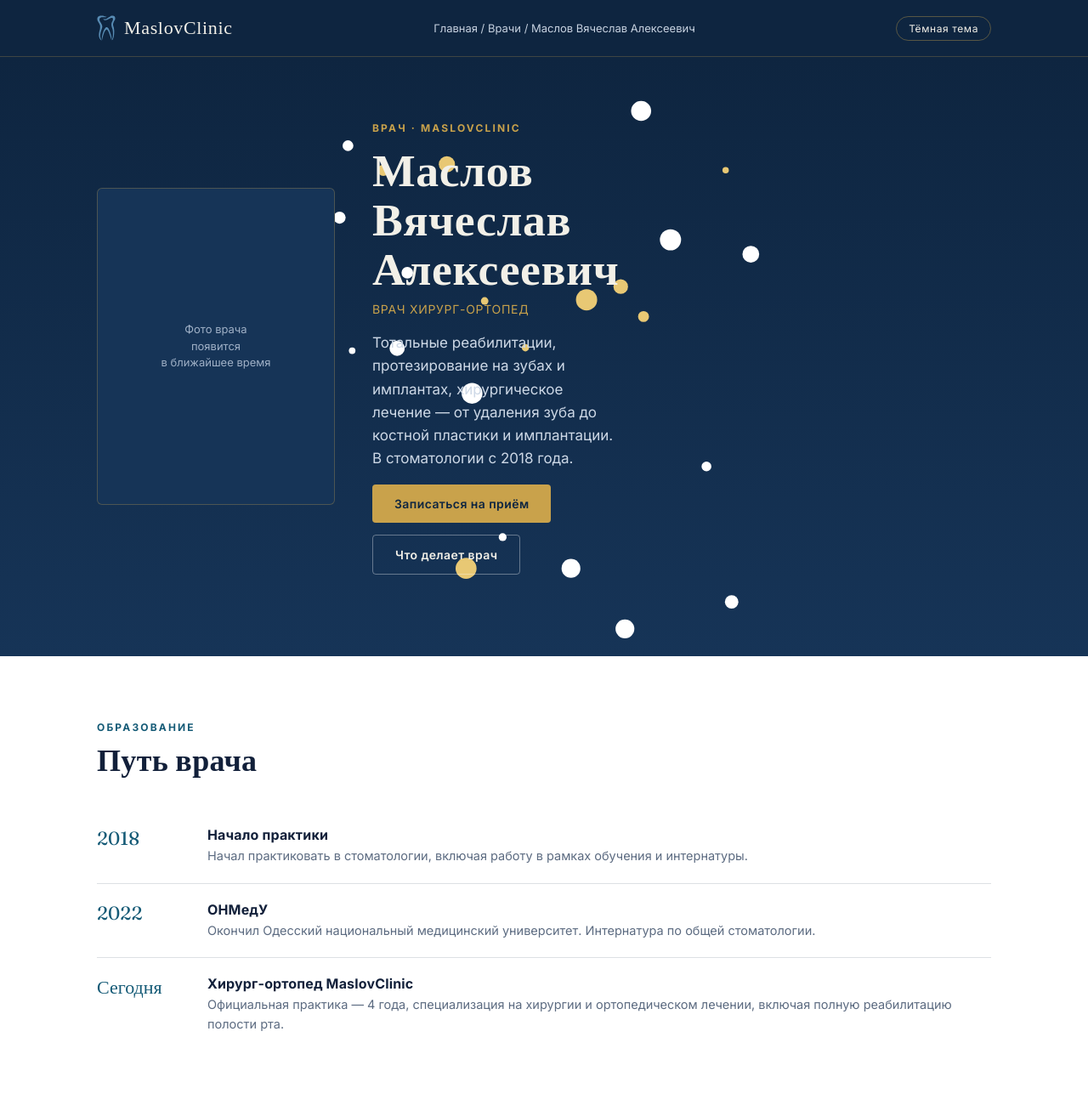
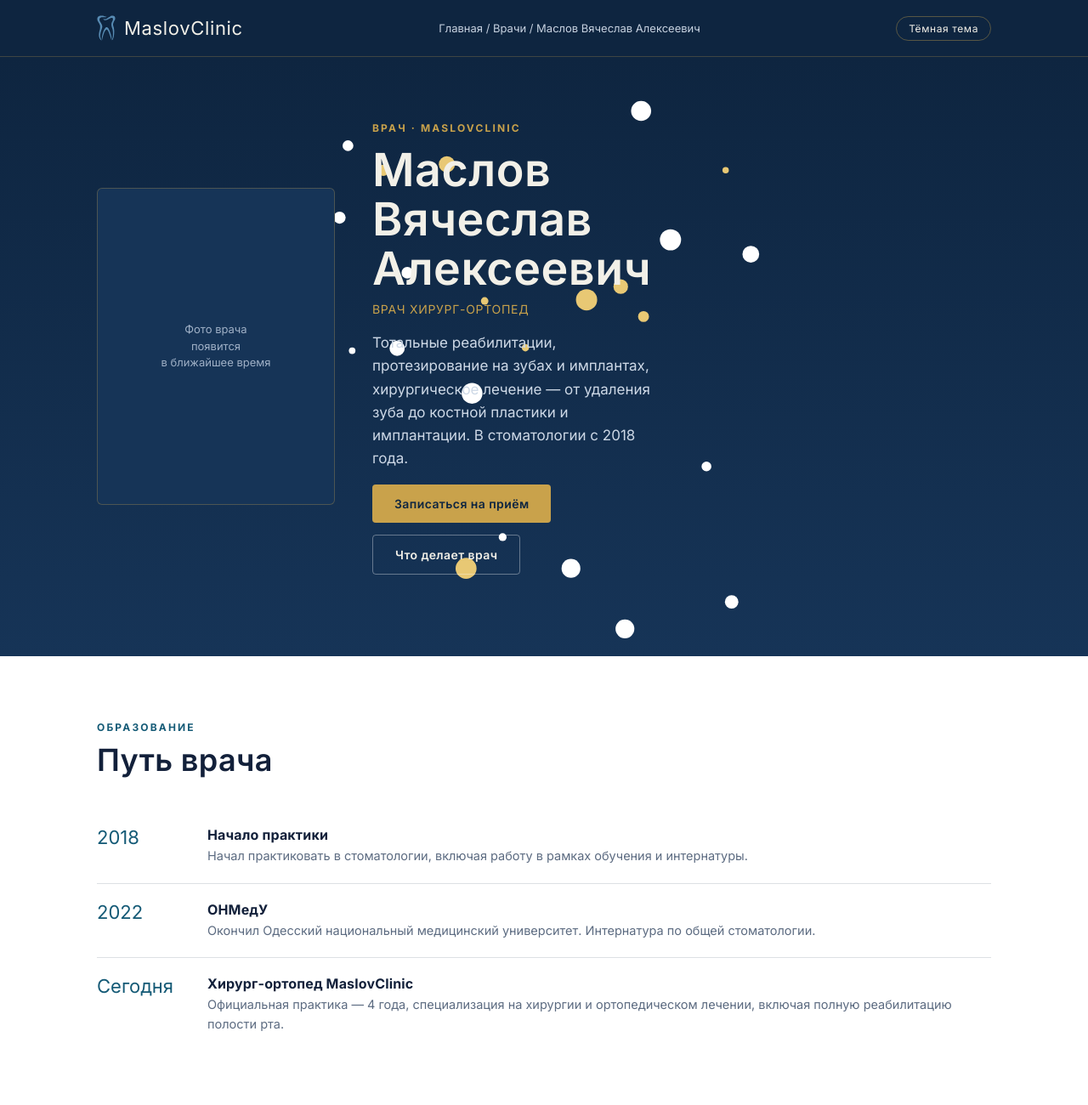
Before and after one commit to adiodua/MaslovClinic, a plain HTML site: page vrachi/maslov-vyacheslav.html in a window 1280 px wide. Shown: the top 1300 px of the page at 85% size. Drawn offline with Linux system fonts and the light colour scheme.

Commit message:
Add files via upload

```diff
--- a/vrachi/maslov-vyacheslav.html
+++ b/vrachi/maslov-vyacheslav.html
@@ -6,8 +6,13 @@
 <title>Маслов Вячеслав Алексеевич — врач хирург-ортопед | MaslovClinic Одесса</title>
 <meta name="description" content="Маслов Вячеслав Алексеевич — врач хирург-ортопед стоматологии MaslovClinic в Одессе. Тотальная реабилитация, имплантация, протезирование. Выпускник ОНМедУ, 2022.">
 <link rel="canonical" href="https://maslovclinic.com/vrachi/maslov-vyacheslav.html">
+<link rel="icon" href="/favicon.ico" sizes="32x32">
+<link rel="icon" type="image/png" sizes="32x32" href="/favicon-32.png">
+<link rel="icon" type="image/png" sizes="192x192" href="/favicon-192.png">
+<link rel="apple-touch-icon" href="/favicon-180.png">
+<meta property="og:site_name" content="MaslovClinic">
 <link rel="preconnect" href="https://fonts.googleapis.com">
-<link href="https://fonts.googleapis.com/css2?family=Fraunces:opsz,wght@9..144,400;9..144,500;9..144,600&family=Inter:wght@400;500;600;700&display=swap" rel="stylesheet">
+<link href="https://fonts.googleapis.com/css2?family=Inter:wght@400;500;600;700&display=swap" rel="stylesheet">
 <script type="application/ld+json">
 {
   "@context": "https://schema.org",
@@ -76,7 +81,7 @@
     transition:background .3s ease,color .3s ease;
   }
   h1,h2,h3,h4,.serif{
-    font-family:'Fraunces',serif;
+    font-family:'Inter',sans-serif;
     font-weight:600;
     letter-spacing:.01em;
   }
@@ -99,7 +104,7 @@
     border-bottom:1px solid rgba(201,162,75,.25);
   }
   header.site .wrap{display:flex;align-items:center;justify-content:space-between;}
-  .logo{display:flex;align-items:center;gap:10px;font-family:'Cormorant Garamond',serif;font-size:22px;letter-spacing:.03em;text-decoration:none;color:inherit;}
+  .logo{display:flex;align-items:center;gap:10px;font-family:'Inter',sans-serif;font-size:22px;letter-spacing:.03em;text-decoration:none;color:inherit;}
   .logo svg{width:22px;height:30px;}
   nav.crumbs{font-size:13px;color:#c7d2e0;}
   nav.crumbs a{color:#c7d2e0;text-decoration:none;}
@@ -144,7 +149,7 @@
     border:1px solid rgba(201,162,75,.4);border-radius:var(--radius);
     background:rgba(255,255,255,.03);
   }
-  .price-tag .num{font-family:'Fraunces',serif;font-size:30px;color:var(--gold);}
+  .price-tag .num{font-family:'Inter',sans-serif;font-size:30px;color:var(--gold);}
   .price-tag .cur{font-size:14px;color:#cdd8e6;}
   .cta-row{display:flex;gap:14px;flex-wrap:wrap;}
   .btn{
@@ -283,7 +288,7 @@
     padding:20px 0;border-bottom:1px solid var(--divider);
   }
   .timeline li:last-child{border-bottom:none;}
-  .timeline .year{font-family:'Fraunces',serif;font-size:22px;color:var(--accent);}
+  .timeline .year{font-family:'Inter',sans-serif;font-size:22px;color:var(--accent);}
   .timeline h4{margin:0 0 4px;font-size:16px;font-weight:700;font-family:'Inter',sans-serif;}
   .timeline p{margin:0;color:var(--muted);font-size:14.5px;line-height:1.55;}
 
```
Also changed, not shown: vrachi/index.html (+10 -5 lines).
